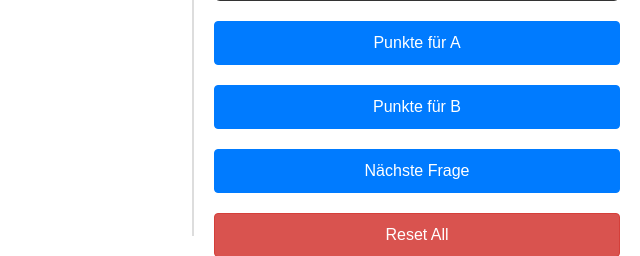
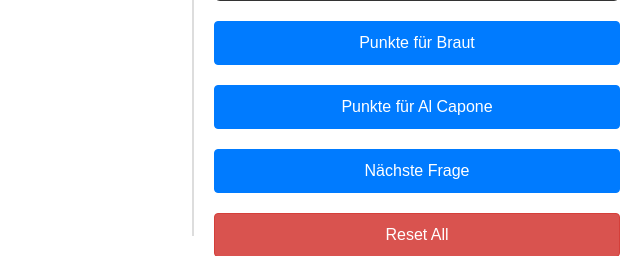
Before and after one commit to chrisiszr/familyfeud, a Flask app: page / in a window 1280 px wide. Shown: the part 561-817 px from the top of the page, without its empty margins (640-1280 px from the left). Run offline with Flask 3, Linux system fonts and the light colour scheme.

Commit message:
name updates

```diff
--- a/Hochzeitsspiel/templates/index.html
+++ b/Hochzeitsspiel/templates/index.html
@@ -108,10 +108,10 @@
       <!-- Haupt-Steuerungs-Buttons -->
       <div class="buttons-vertical">
         <form method="post" action="{{ url_for('assign_a') }}" style="display:block; margin-bottom:8px;">
-          <button type="submit" class="main-btn">Punkte für A</button>
+          <button type="submit" class="main-btn">Punkte für Braut</button>
         </form>
         <form method="post" action="{{ url_for('assign_b') }}" style="display:block; margin-bottom:8px;">
-          <button type="submit" class="main-btn">Punkte für B</button>
+          <button type="submit" class="main-btn">Punkte für Al Capone</button>
         </form>
         <form method="post" action="{{ url_for('next_question') }}" style="display:block; margin-bottom:8px;">
           <button type="submit" class="main-btn">Nächste Frage</button>
```
